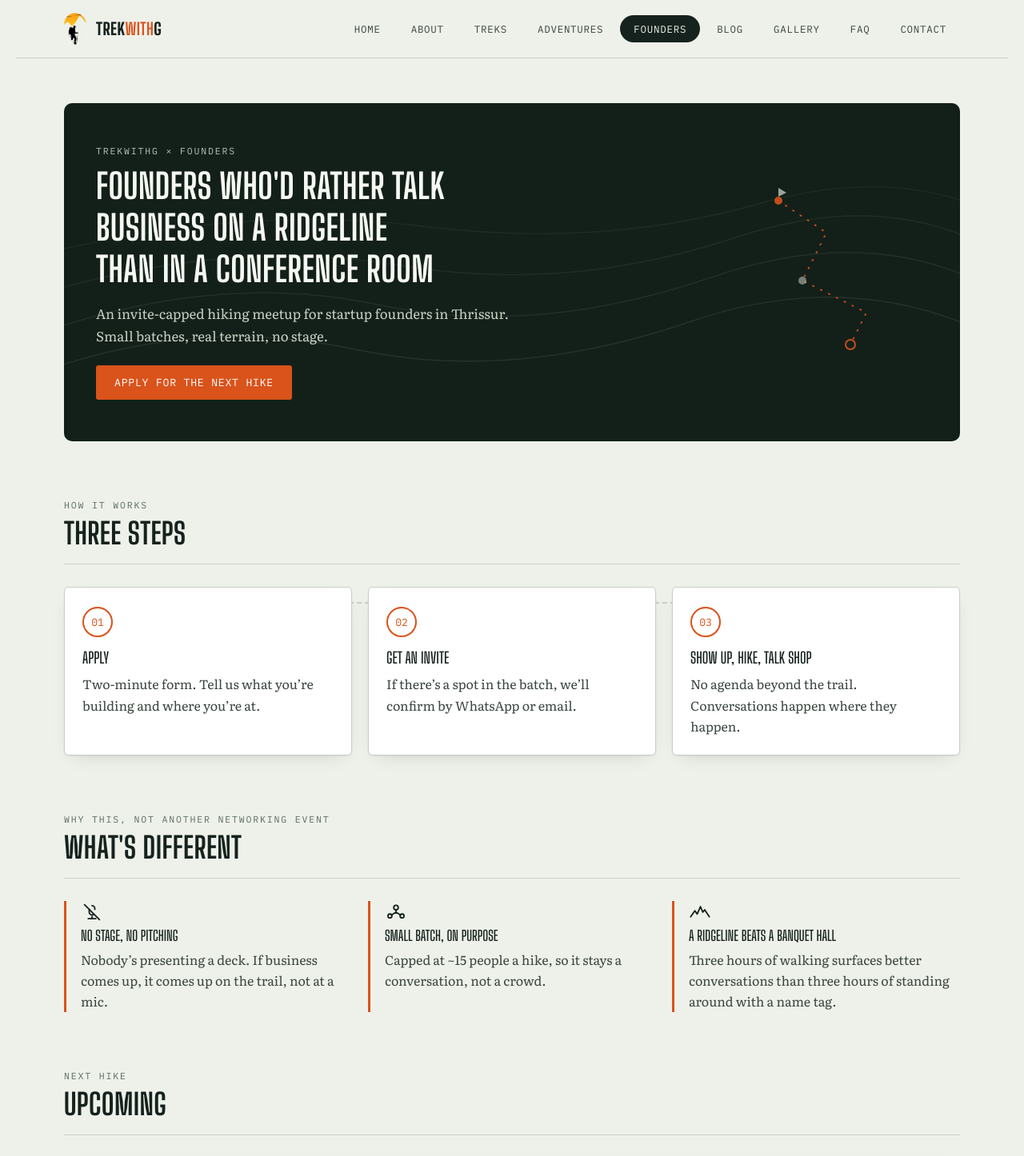
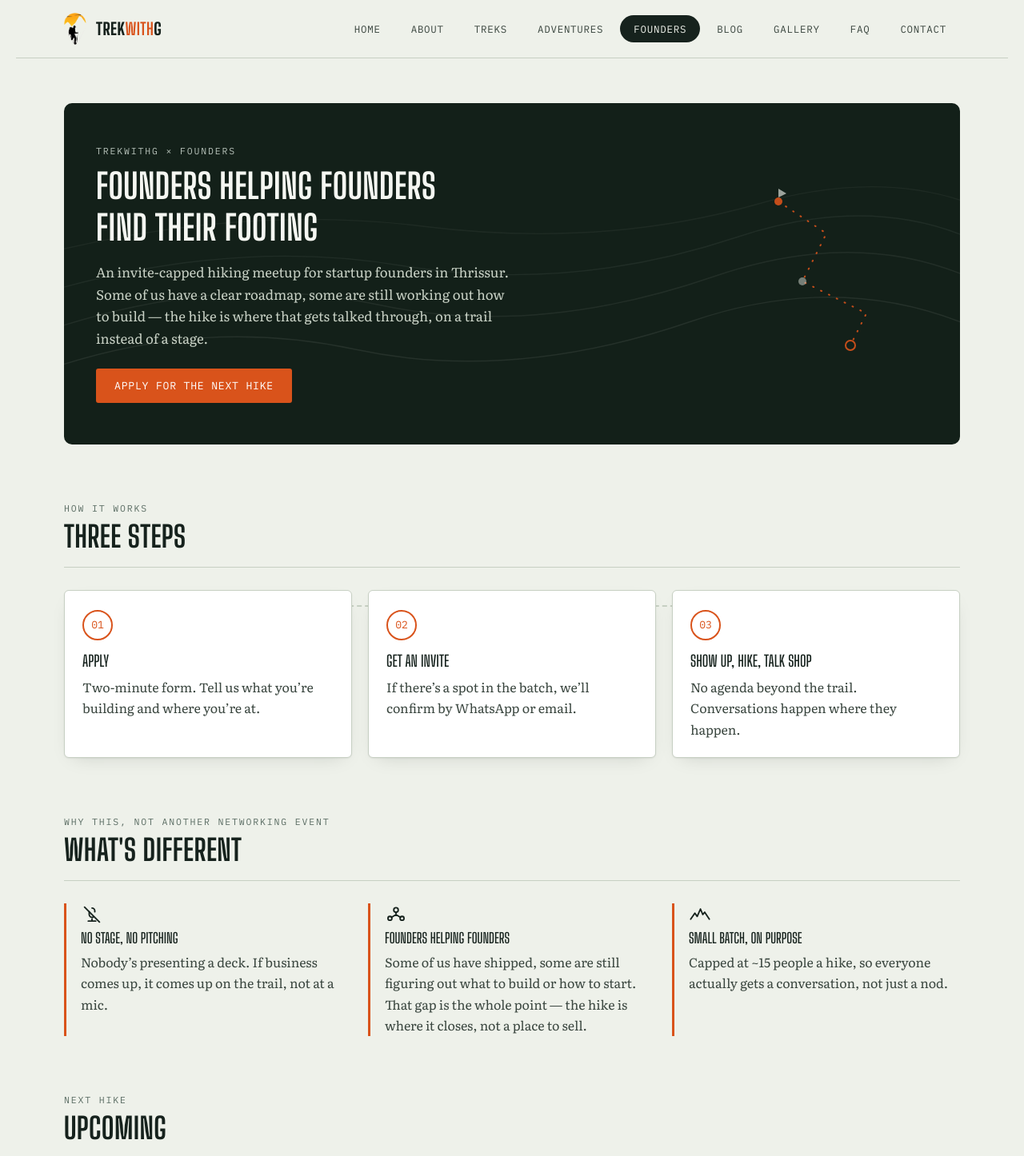
Before and after one commit to akash845/trekwithg-website, a Next.js app: page /founders in a window 1280 px wide. Shown: the top 1446 px of the page at 80% size. Built offline with nearby package versions, Linux system fonts and the light colour scheme.

Commit message:
Reframe Founders page copy around peer mentorship
Hero and why-section now lead with founders helping each other
build, not just an informal hiking meetup.

Co-Authored-By: Claude Sonnet 5 <noreply@anthropic.com>

```diff
--- a/app/founders/page.tsx
+++ b/app/founders/page.tsx
@@ -31,12 +31,12 @@ const WHY_POINTS = [
     desc: 'Nobody’s presenting a deck. If business comes up, it comes up on the trail, not at a mic.',
   },
   {
-    title: 'Small batch, on purpose',
-    desc: 'Capped at ~15 people a hike, so it stays a conversation, not a crowd.',
+    title: 'Founders helping founders',
+    desc: 'Some of us have shipped, some are still figuring out what to build or how to start. That gap is the whole point — the hike is where it closes, not a place to sell.',
   },
   {
-    title: 'A ridgeline beats a banquet hall',
-    desc: 'Three hours of walking surfaces better conversations than three hours of standing around with a name tag.',
+    title: 'Small batch, on purpose',
+    desc: 'Capped at ~15 people a hike, so everyone actually gets a conversation, not just a nod.',
   },
 ];
 
@@ -151,10 +151,11 @@ export default function FoundersPage() {
         </svg>
         <div className="founders-hero-inner">
           <div className="eyebrow">TrekwithG &times; Founders</div>
-          <h2>Founders who&apos;d rather talk business on a ridgeline than in a conference room</h2>
+          <h2>Founders helping founders find their footing</h2>
           <p>
-            An invite-capped hiking meetup for startup founders in Thrissur. Small batches, real
-            terrain, no stage.
+            An invite-capped hiking meetup for startup founders in Thrissur. Some of us have a
+            clear roadmap, some are still working out how to build — the hike is where that gets
+            talked through, on a trail instead of a stage.
           </p>
           <div className="hero-cta" style={{ marginTop: 24 }}>
             <Link className="btn btn-primary" href="/founders/apply">
```
